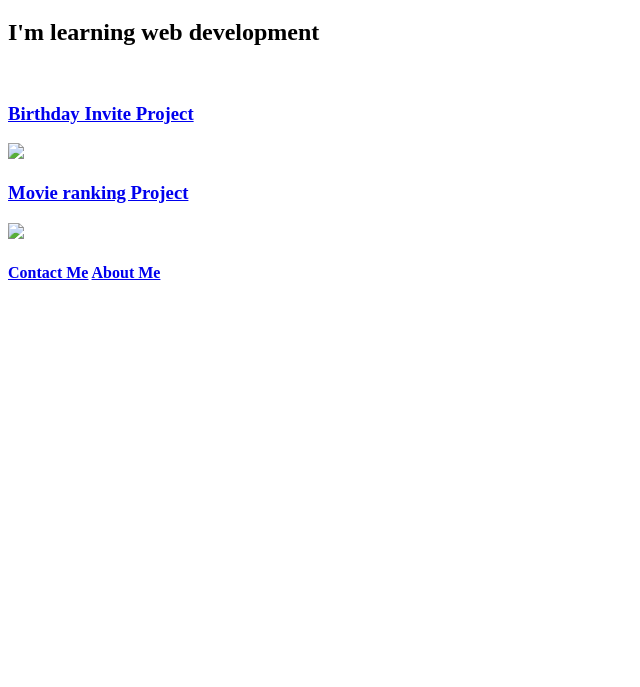
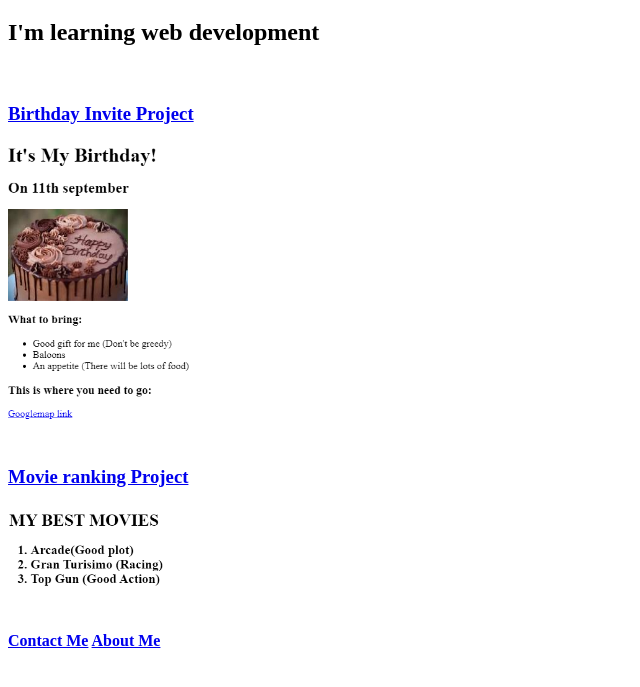
Before and after one commit to Gambit67/My-first-Project, a plain HTML site: page index.html in a window 1280 px wide. Shown: the part 61-748 px from the top of the page, without its empty margins (0-640 px from the left). Drawn offline with Linux system fonts and the light colour scheme.

Commit message:
Update index.html

```diff
--- a/index.html
+++ b/index.html
@@ -9,9 +9,9 @@
     <h2>I'm learning web development</h2>
     <br/>
     <h3><a href="./public/birthday-invite.html">Birthday Invite Project</a></h3>
-    <img src="../4.3 HTML Porfolio Project/assets/images/Birthday.png" height="300" />
+    <img src="./assets/images/Birthday.png" height="300" />
     <h3><a href="./public/movie-ranking.html">Movie ranking Project</a></h3>
-    <img src="../4.3 HTML Porfolio Project/assets/images/movies.png" height="100" />
+    <img src="./assets/images/movies.png" height="100" />
     <br />
     <h4><a href="./public/contact.html">Contact Me</a> <a href="./public/about.html">About Me</a>
 </body>
```
